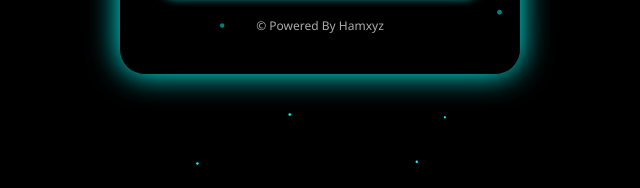
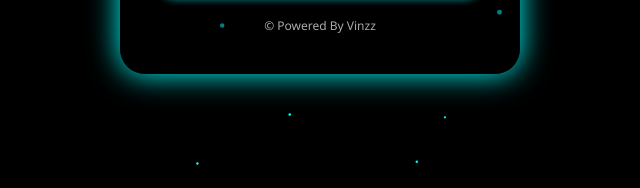
Before and after one commit to justvinzoffc/payment, a plain HTML site: page index.html in a window 1280 px wide. Shown: the part 597-785 px from the top of the page, 320-960 px from the left. Drawn offline with Linux system fonts and the light colour scheme.

Commit message:
Update index.html

```diff
--- a/index.html
+++ b/index.html
@@ -189,7 +189,7 @@
   <button class="btn" onclick="showPopup('ᴛɪᴅᴀᴋ ᴛᴇʀsᴇᴅɪᴀ')">𝗢𝗩𝗢</button>
   <button class="btn" onclick="showPopup('088224274374')">𝗚𝗢𝗣𝗔𝗬</button>
   <button class="btn" onclick="showQRPopup('qris.png')">𝗤𝗥𝗜𝗦</button>
-  <footer>© Powered By Hamxyz</footer>
+  <footer>© Powered By Vinzz</footer>
 </div><div class="popup-bg" id="popupBg">
   <div class="popup" id="popup">
     <div class="close-btn" onclick="closePopup()">×</div>
```
